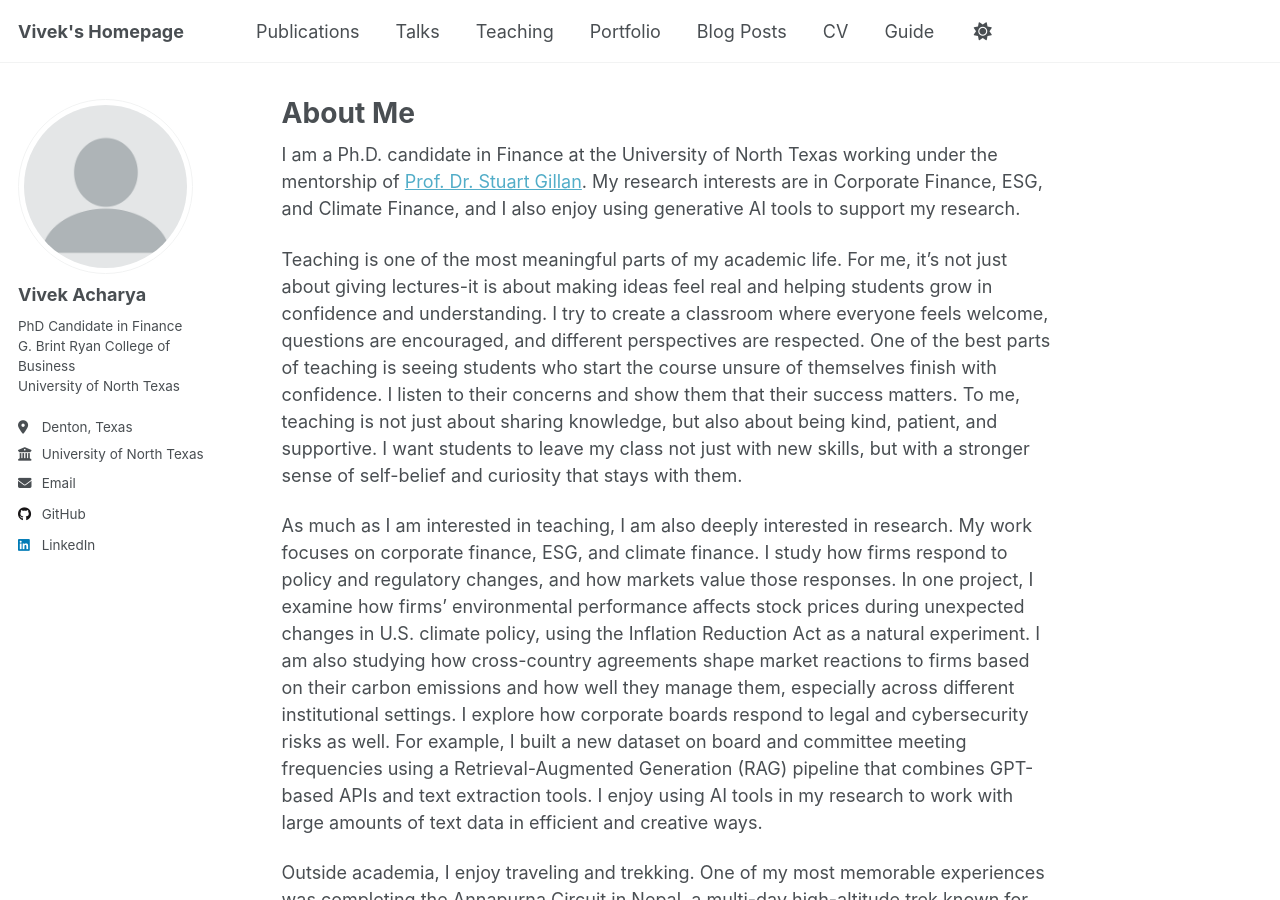
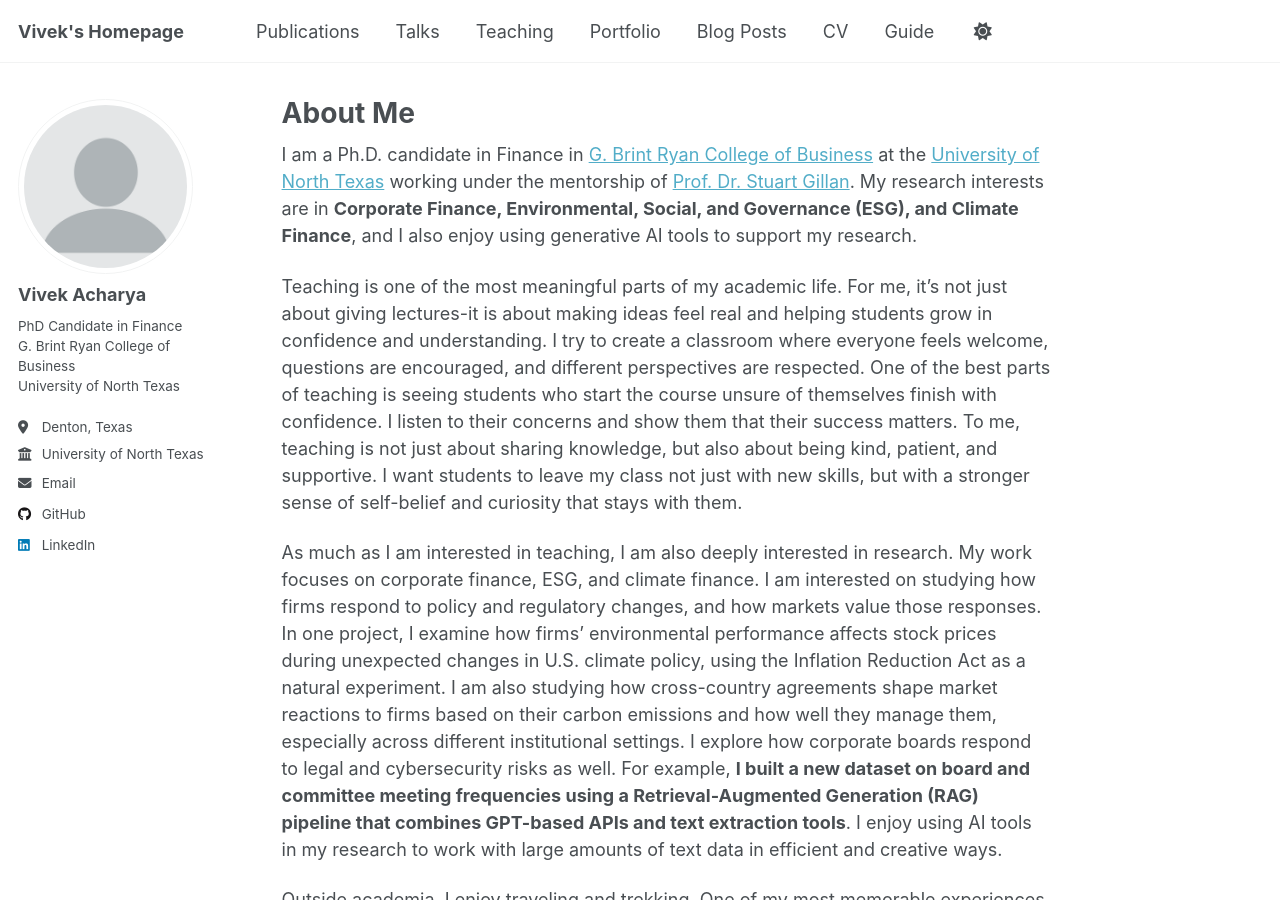
Before and after one commit to achvivek/achvivek.github.io, a Jekyll site: the page built from _pages/about.md, in a window 1280 px wide and 900 px high. Built offline with Jekyll 4.4.1, drawn with Linux system fonts in a browser that asks for light colours.

Commit message:
about.md

```diff
--- a/_pages/about.md
+++ b/_pages/about.md
@@ -7,11 +7,11 @@ redirect_from:
   - /about.html
 ---
 
-I am a Ph.D. candidate in Finance at the University of North Texas working under the mentorship of [Prof. Dr. Stuart Gillan](https://cob.unt.edu/people/stuart-gillan.html). My research interests are in Corporate Finance, ESG, and Climate Finance, and I also enjoy using generative AI tools to support my research.
+I am a Ph.D. candidate in Finance in [G. Brint Ryan College of Business](https://cob.unt.edu) at the [University of North Texas](https://www.unt.edu/index.html) working under the mentorship of [Prof. Dr. Stuart Gillan](https://cob.unt.edu/people/stuart-gillan.html). My research interests are in **Corporate Finance, Environmental, Social, and Governance (ESG), and Climate Finance**, and I also enjoy using generative AI tools to support my research.
 
 Teaching is one of the most meaningful parts of my academic life. For me, it’s not just about giving lectures-it is about making ideas feel real and helping students grow in confidence and understanding. I try to create a classroom where everyone feels welcome, questions are encouraged, and different perspectives are respected. One of the best parts of teaching is seeing students who start the course unsure of themselves finish with confidence. I listen to their concerns and show them that their success matters. To me, teaching is not just about sharing knowledge, but also about being kind, patient, and supportive. I want students to leave my class not just with new skills, but with a stronger sense of self-belief and curiosity that stays with them.
 
-As much as I am interested in teaching, I am also deeply interested in research. My work focuses on corporate finance, ESG, and climate finance. I study how firms respond to policy and regulatory changes, and how markets value those responses. In one project, I examine how firms’ environmental performance affects stock prices during unexpected changes in U.S. climate policy, using the Inflation Reduction Act as a natural experiment. I am also studying how cross-country agreements shape market reactions to firms based on their carbon emissions and how well they manage them, especially across different institutional settings. I explore how corporate boards respond to legal and cybersecurity risks as well. For example, I built a new dataset on board and committee meeting frequencies using a Retrieval-Augmented Generation (RAG) pipeline that combines GPT-based APIs and text extraction tools. I enjoy using AI tools in my research to work with large amounts of text data in efficient and creative ways.
+As much as I am interested in teaching, I am also deeply interested in research. My work focuses on corporate finance, ESG, and climate finance. I am interested on studying how firms respond to policy and regulatory changes, and how markets value those responses. In one project, I examine how firms’ environmental performance affects stock prices during unexpected changes in U.S. climate policy, using the Inflation Reduction Act as a natural experiment. I am also studying how cross-country agreements shape market reactions to firms based on their carbon emissions and how well they manage them, especially across different institutional settings. I explore how corporate boards respond to legal and cybersecurity risks as well. For example, **I built a new dataset on board and committee meeting frequencies using a Retrieval-Augmented Generation (RAG) pipeline that combines GPT-based APIs and text extraction tools**. I enjoy using AI tools in my research to work with large amounts of text data in efficient and creative ways.
 
 Outside academia, I enjoy traveling and trekking. One of my most memorable experiences was completing the Annapurna Circuit in Nepal, a multi-day high-altitude trek known for its stunning mountain views and cultural richness.
 
```
